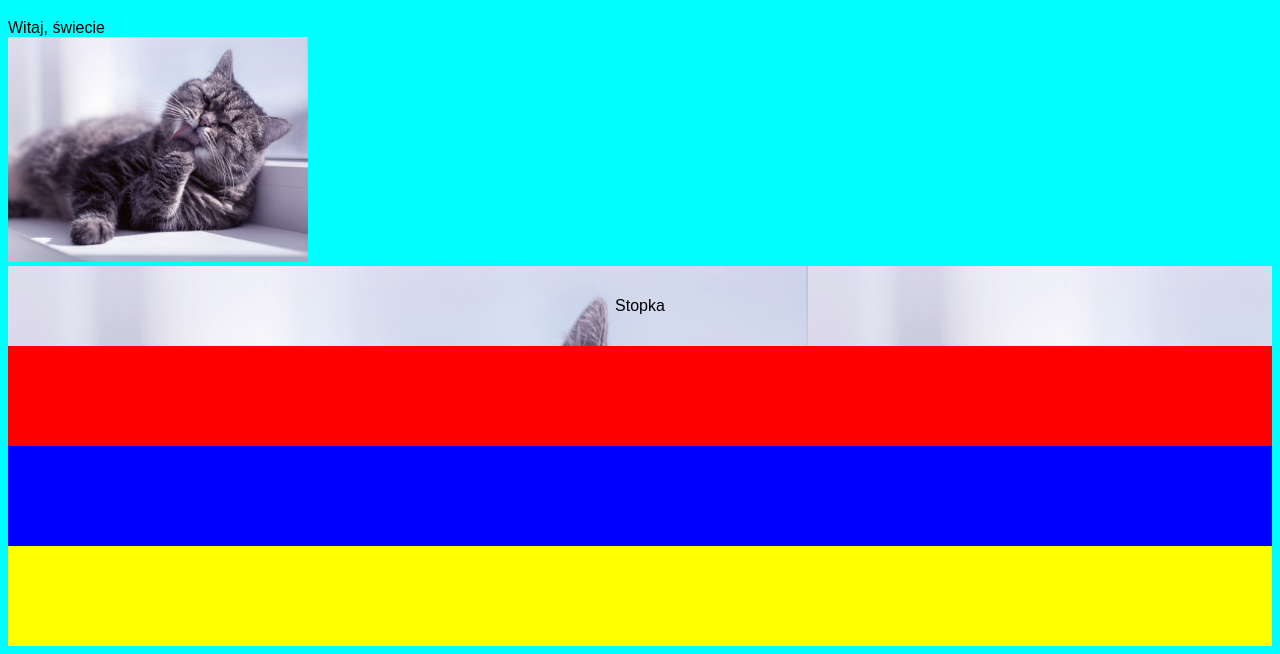
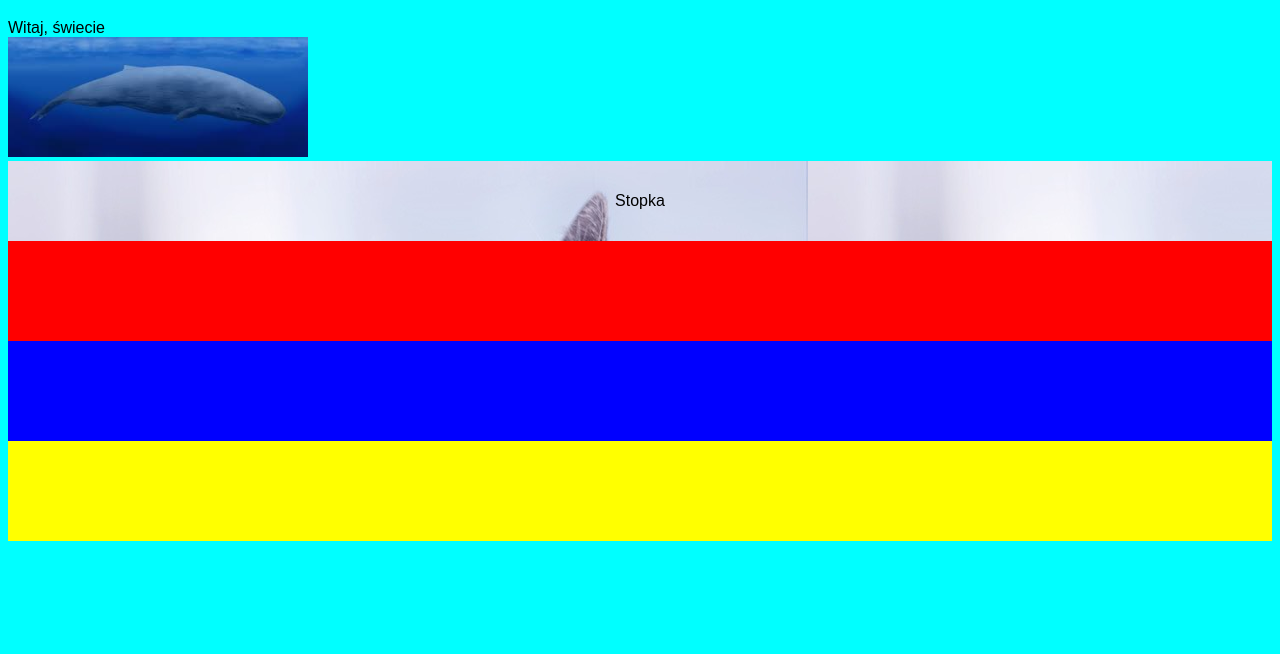
Before and after one commit to SebastianMarczak/problem, a website built with webpack: page src/template/template.html in a window 1280 px wide. Shown: the part 257-911 px from the top of the page. After the commit the page ends 806 px from the top, so only its background shows below. Built offline with nearby package versions, Linux system fonts and the light colour scheme; files whose address does not match are found by name.

Commit message:
change src

```diff
--- a/src/template/template.html
+++ b/src/template/template.html
@@ -12,6 +12,6 @@
 </body>
   <h1>Nasza strona w przegladarce!!!</h1>
   <div></div>
-  <img src="./images/photo.jpg" alt="pies">
+  <img src="../../public/images/photo.jpg" alt="pies">
   <footer>Stopka</footer>
 </html>
```
